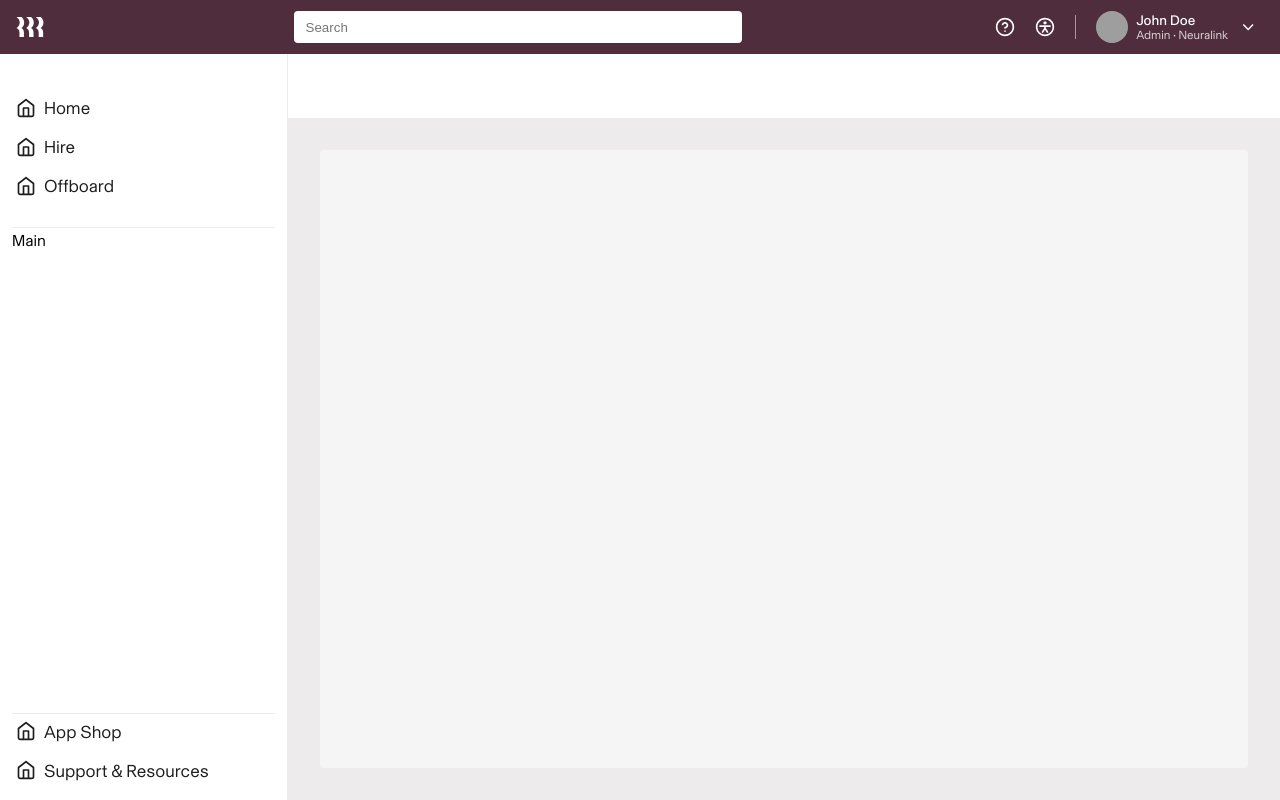
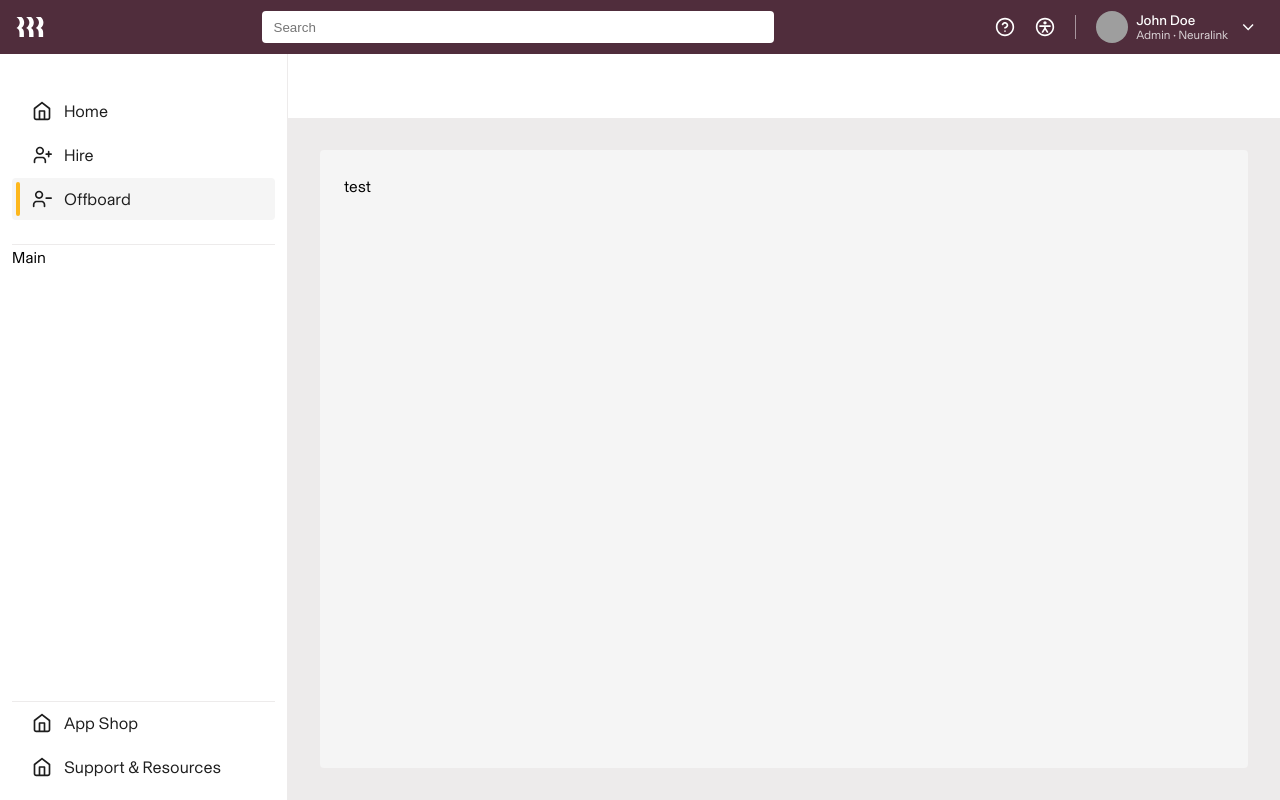
Before and after one commit to ripmoody/persistent-sidenav, a Next.js app: page /offboard/test in a window 1280 px wide. Built offline with nearby package versions, Linux system fonts and the light colour scheme; grey boxes are pictures that could not be loaded.

Commit message:
progress

```diff
--- a/global.d.ts
+++ b/global.d.ts
@@ -11,7 +11,7 @@ declare global {
   type PageProps = {
     query: {
       category: string
-      page: string
+      id: string
     }
   }
 
--- /dev/null
+++ b/src/components/icons/hire.tsx
@@ -0,0 +1,11 @@
+import { createIcon } from '@/components/icons/create-icon'
+
+export const Hire = createIcon({
+  path: (
+    <path
+      fillRule="evenodd"
+      clipRule="evenodd"
+      d="M6.5 7C6.5 5.34315 7.84315 4 9.5 4C11.1569 4 12.5 5.34315 12.5 7C12.5 8.65685 11.1569 10 9.5 10C7.84315 10 6.5 8.65685 6.5 7ZM9.5 2C6.73858 2 4.5 4.23858 4.5 7C4.5 9.76142 6.73858 12 9.5 12C12.2614 12 14.5 9.76142 14.5 7C14.5 4.23858 12.2614 2 9.5 2ZM6.46667 14C5.23209 14 4.08263 14.5671 3.25967 15.5166C2.44062 16.4617 2 17.7165 2 19V21C2 21.5523 2.44772 22 3 22C3.55228 22 4 21.5523 4 21V19C4 18.1618 4.28985 17.3817 4.77105 16.8265C5.24835 16.2758 5.86241 16 6.46667 16H12.5333C13.1376 16 13.7517 16.2758 14.2289 16.8265C14.7101 17.3817 15 18.1618 15 19V21C15 21.5523 15.4477 22 16 22C16.5523 22 17 21.5523 17 21V19C17 17.7165 16.5594 16.4617 15.7403 15.5166C14.9174 14.5671 13.7679 14 12.5333 14H6.46667ZM20 7C20.5523 7 21 7.44772 21 8V10H23C23.5523 10 24 10.4477 24 11C24 11.5523 23.5523 12 23 12H21V14C21 14.5523 20.5523 15 20 15C19.4477 15 19 14.5523 19 14V12H17C16.4477 12 16 11.5523 16 11C16 10.4477 16.4477 10 17 10H19V8C19 7.44772 19.4477 7 20 7Z"
+    />
+  ),
+})
--- a/src/components/icons/index.ts
+++ b/src/components/icons/index.ts
@@ -1,3 +1,5 @@
 export * from './accessibility'
 export * from './help'
+export * from './hire'
 export * from './home'
+export * from './offboard'
--- /dev/null
+++ b/src/components/icons/offboard.tsx
@@ -0,0 +1,11 @@
+import { createIcon } from '@/components/icons/create-icon'
+
+export const Offboard = createIcon({
+  path: (
+    <path
+      fillRule="evenodd"
+      clipRule="evenodd"
+      d="M8.5 4C6.84315 4 5.5 5.34315 5.5 7C5.5 8.65685 6.84315 10 8.5 10C10.1569 10 11.5 8.65685 11.5 7C11.5 5.34315 10.1569 4 8.5 4ZM3.5 7C3.5 4.23858 5.73858 2 8.5 2C11.2614 2 13.5 4.23858 13.5 7C13.5 9.76142 11.2614 12 8.5 12C5.73858 12 3.5 9.76142 3.5 7ZM2.25967 15.5166C3.08263 14.5671 4.23209 14 5.46667 14H11.5333C12.7679 14 13.9174 14.5671 14.7403 15.5166C15.5594 16.4617 16 17.7165 16 19V21C16 21.5523 15.5523 22 15 22C14.4477 22 14 21.5523 14 21V19C14 18.1618 13.7101 17.3817 13.2289 16.8265C12.7517 16.2758 12.1376 16 11.5333 16H5.46667C4.86241 16 4.24835 16.2758 3.77105 16.8265C3.28985 17.3817 3 18.1618 3 19V21C3 21.5523 2.55228 22 2 22C1.44772 22 1 21.5523 1 21V19C1 17.7165 1.44062 16.4617 2.25967 15.5166ZM17 10C16.4477 10 16 10.4477 16 11C16 11.5523 16.4477 12 17 12H23C23.5523 12 24 11.5523 24 11C24 10.4477 23.5523 10 23 10H17Z"
+    />
+  ),
+})
--- a/src/components/side-nav/constants/header.ts
+++ b/src/components/side-nav/constants/header.ts
@@ -1,4 +1,4 @@
-import { Home } from '@/components/icons'
+import { Hire, Home, Offboard } from '@/components/icons'
 
 export const headerNavItems: NavItem[] = [
   {
@@ -8,12 +8,12 @@ export const headerNavItems: NavItem[] = [
   },
   {
     label: 'Hire',
-    icon: Home,
+    icon: Hire,
     path: '/hire',
   },
   {
     label: 'Offboard',
-    icon: Home,
+    icon: Offboard,
     path: '/offboard/test',
   },
 ]
--- a/src/components/side-nav/nav-item/index.tsx
+++ b/src/components/side-nav/nav-item/index.tsx
@@ -1,21 +1,33 @@
-import { Fragment, useMemo } from 'react'
+import { useRouter } from 'next/router'
+import { MouseEvent, useMemo } from 'react'
 import * as S from './styled'
 
 export const NavItem = (props: NavItem) => {
   const { path, label, onClick, icon: Icon } = props
+  const router = useRouter()
 
-  const RelativeLink = useMemo(() => {
-    return path ? S.NavItemLink : Fragment
-  }, [path])
+  const handleClick = (event: MouseEvent<HTMLButtonElement>) => {
+    if (path) {
+      return router.push(path)
+    }
+
+    if (onClick) {
+      return onClick(event)
+    }
+  }
+
+  const isAriaCurrent = useMemo(() => {
+    if (router.asPath === path) {
+      return 'page'
+    }
+  }, [router.asPath, path])
 
   return (
-    <S.NavItem>
-      <RelativeLink href={path!}>
-        <S.NavItemButton onClick={onClick}>
-          <Icon />
-          {label}
-        </S.NavItemButton>
-      </RelativeLink>
+    <S.NavItem aria-current={isAriaCurrent}>
+      <S.NavItemButton onClick={handleClick}>
+        <Icon />
+        {label}
+      </S.NavItemButton>
     </S.NavItem>
   )
 }
--- a/src/components/side-nav/nav-item/styled.tsx
+++ b/src/components/side-nav/nav-item/styled.tsx
@@ -1,21 +1,44 @@
 import styled from '@emotion/styled'
 import Link from 'next/link'
 
-export const NavItem = styled.li``
+export const NavItem = styled.li`
+  position: relative;
 
-export const NavItemButton = styled.button`
-  display: flex;
-  align-items: center;
-  padding: var(--space-1);
-  width: 100%;
-  border: none;
-  background: none;
-  color: var(--color-text);
-  gap: var(--space-2);
-  font-size: var(--type-size-md);
+  &[aria-current='page'] button {
+    transition: background-color 0.5s ease;
+    background-color: var(--color-grey-50);
+
+    &::before {
+      content: '';
+      position: absolute;
+      top: 4px;
+      left: 4px;
+      bottom: 4px;
+      border-radius: var(--radius-base);
+      width: var(--space-1);
+      background-color: var(--color-yellow-400);
+    }
+  }
 `
 
 export const NavItemLink = styled(Link)`
   color: inherit;
   text-decoration: none;
 `
+
+export const NavItemButton = styled.button<Partial<NavItem>>`
+  display: flex;
+  align-items: center;
+  padding: var(--space-2) var(--space-3) var(--space-2) var(--space-5);
+  width: 100%;
+  border: none;
+  background: none;
+  color: var(--color-text);
+  gap: var(--space-3);
+  font-size: var(--type-size-md);
+  border-radius: var(--radius-base);
+
+  &:hover {
+    background-color: var(--color-grey-50);
+  }
+`
--- a/src/components/side-nav/styled.tsx
+++ b/src/components/side-nav/styled.tsx
@@ -44,5 +44,5 @@ export const SideNavList = styled.ul`
   margin: 0;
   display: flex;
   flex-direction: column;
-  gap: var(--space-1);
+  gap: var(--space-0_5);
 `
--- a/src/components/top-nav/search/styled.tsx
+++ b/src/components/top-nav/search/styled.tsx
@@ -1,7 +1,7 @@
 import styled from '@emotion/styled'
 
 export const SearchInput = styled.input`
-  width: var(--space-112);
+  width: var(--space-128);
   padding: var(--space-2) var(--space-3);
   border-radius: var(--radius-base);
   outline: none;
--- a/src/pages/[category]/[id].tsx
+++ b/src/pages/[category]/[id].tsx
@@ -1,7 +1,7 @@
 import { GetServerSideProps } from 'next'
 
 export default function Page(props: PageProps) {
-  return <>{props.query.page}</>
+  return <>{props.query.id}</>
 }
 
 export const getServerSideProps: GetServerSideProps = async ({ query }) => {
--- a/src/styles/root.css
+++ b/src/styles/root.css
@@ -25,6 +25,17 @@
   --color-plum-200: #dbc3cd;
   --color-plum-100: #e8dae0;
   --color-plum-50: #f5f2f3;
+
+  --color-yellow-900: #614300;
+  --color-yellow-800: #7a5400;
+  --color-yellow-700: #9e6d00;
+  --color-yellow-600: #d49408;
+  --color-yellow-500: #f0ad1b;
+  --color-yellow-400: #fdb71c;
+  --color-yellow-300: #fac95f;
+  --color-yellow-200: #fadea2;
+  --color-yellow-100: #f5e8ce;
+  --color-yellow-50: #faf4e8;
 
   /* Borders */
   --borderWidth-1px: 1px;
@@ -78,7 +89,7 @@
   /* Type scale */
   --type-size-xs: 0.75rem;
   --type-size-sm: 0.875rem;
-  --type-size-md: 1.1rem;
+  --type-size-md: 1.05rem;
   --type-size-lg: 1.25rem;
   --type-size-xl: 1.4rem;
   --type-size-2xl: 1.6rem;
```
